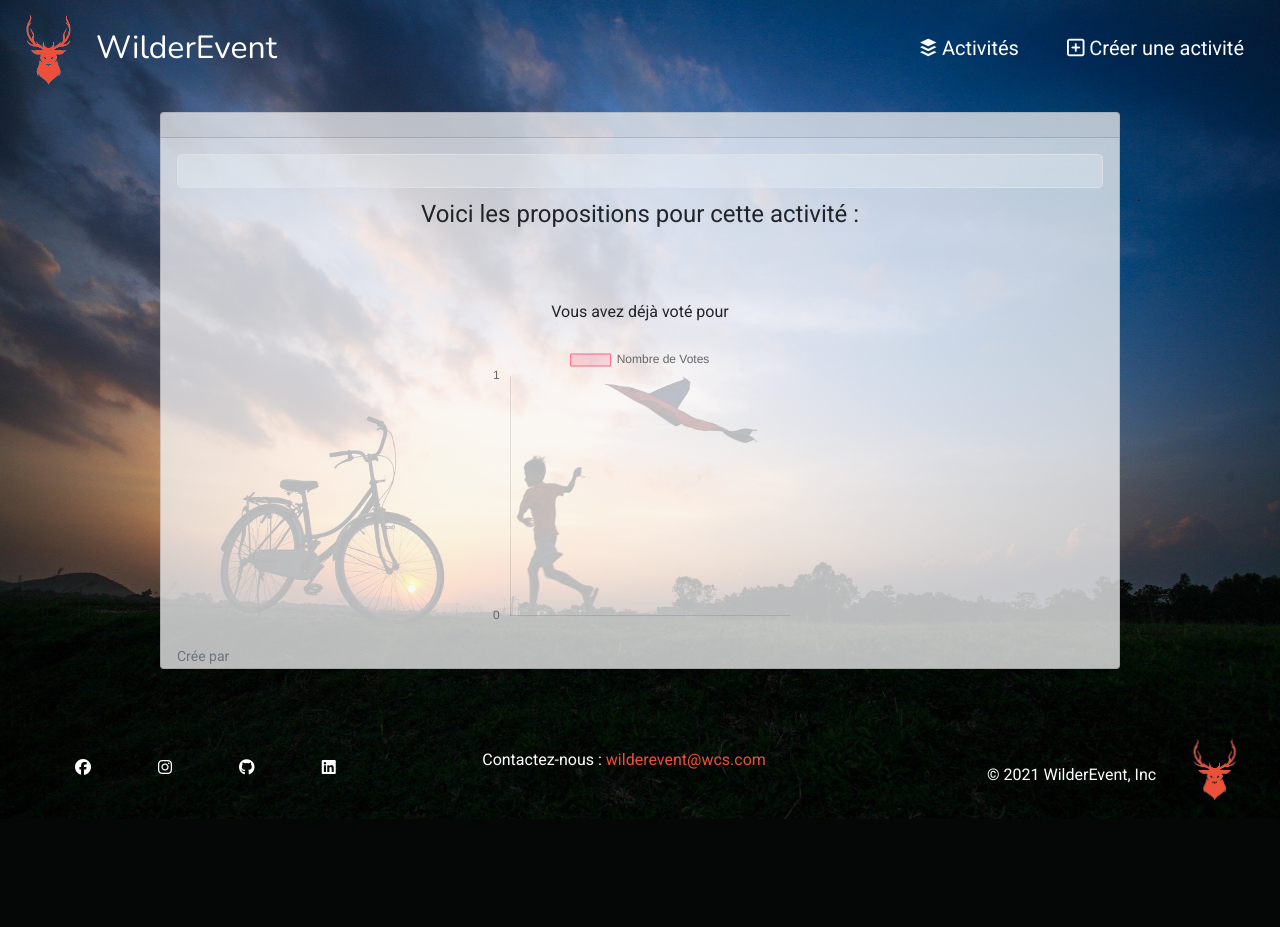
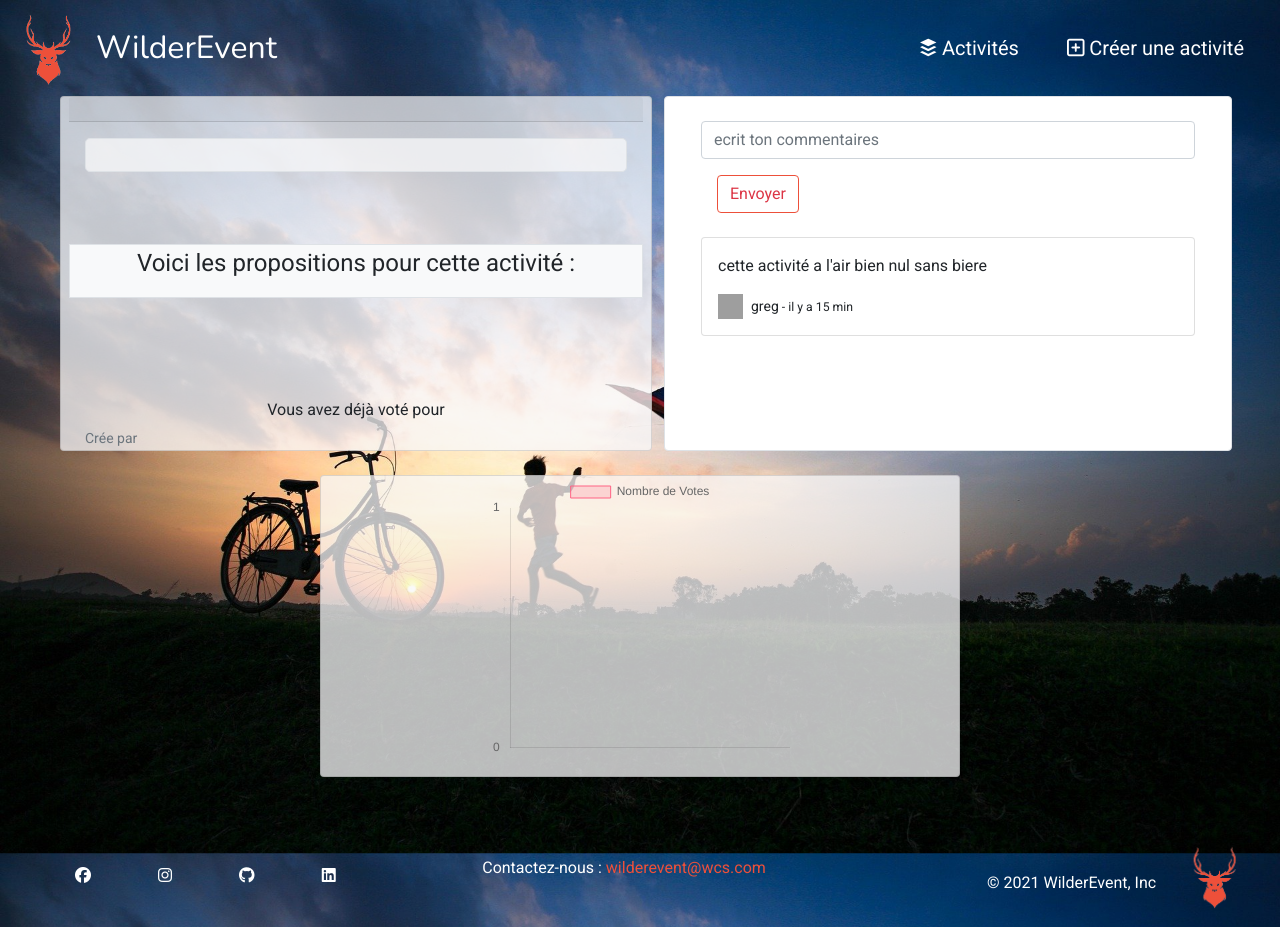
Before and after one commit to WildCodeSchool/bordeaux-p2-202109-damieux, a PHP site: template src/View/Activity/show.html.twig in a window 1280 px wide. Before the commit the page ends 819 px from the top, so only its background shows below. Run offline with PHP 8.4, Linux system fonts and the light colour scheme; the template is opened without the code that fills it, so the values that code supplies are empty; some libraries are stand-ins or nearby versions; grey boxes are pictures that could not be loaded.

Commit message:
showactivity front

```diff
--- a/src/View/Activity/show.html.twig
+++ b/src/View/Activity/show.html.twig
@@ -4,30 +4,37 @@
     {{parent()}} - {{ activity.title }}
 {% endblock %}
 
+
 {% block content %}
+
     {% if session.register is not empty %}
         <div class="d-flex justify-content-end mt-5 mx-4 text-white">
             <p>Connecté en tant que {{ session.register.firstname }} {{ session.register.lastname }}</p>
         </div>
     {% endif %}
-    <div class="card mt-3 col col-lg-4 col-md-6 col-sm-10 m-auto w-75 bg-light bg-opacity-75">
+ <div class="row row-cols-1 row-cols-md-2 g-3 mx-5">
+        <div class="card mt-3 mb-4  m-auto  bg-light bg-opacity-75 ">
                <div class="card-header text-center">
                   <h1>{{ activity.title }}</h1>
                </div>
-        <div class="card-body text-dark ">
-            <div class="fs-6 text-center border rounded-3 mb-2 bg-light p-2 text-dark bg-opacity-25">
+                    <div class="card-body text-dark  ">
+                       <div class="fs-6 text-center border rounded-3 mb-2 bg-light p-2 text-dark bg-opacity-75  " >
                            <p>{{ activity.description }}</p>
                        </div>
-            <div class="text-center fs-4">
+                    </div>
+            <div class=" text-center fs-4 border bg-light mt-5 mb-5   " >
                 <p>Voici les propositions pour cette activité :</p>
             </div>
+            <div class="d-flex justify-content-center">
                 {% for error in errors %}
                     <div class="m-auto text-center">
                         <p class="text-danger">{{ error }}</p>
                     </div>
+
                 {% endfor %}
-            <div class="d-flex justify-content-center">
+
                 <form action="" method="post" class="m-1">
+
                     {% for propose in proposes %}
                         <label class="btn btn-outline-danger rounded pill vote mx-3 mt-3" for={{propose.id}}>{{ propose.content }}</label>
                         <input id={{propose.id}} class='d-none' type="checkbox" value="{{ propose.id }}" name=answers[]>
@@ -41,14 +48,58 @@
                     </div>
                 </form>
             </div>
-        </div>
-        <div>
-            <canvas id="myChart" width="300" height="300" data-count="{{ vote_count_by_answer|join(',') }}" data-answers="{{ chart_proposes|join(',') }}"></canvas>
-        </div>
             <div class="d-flex justify-content-start mx-3 ">
                 <a class="text-decoration-none text-muted" href="/user/profil?id={{ user_data.id }}"><small>Crée par {{ user_data.firstname }} {{ user_data.lastname }}</small></a>
             </div>
          </div>
+
+
+
+
+            <div class=" row d-flex justify-content-center col-md-8 col-lg-6  mt-3 mb-4">
+                <div class="card shadow-0 border " >
+                    <div class="card-body p-4  ">
+                        <div class="form-outline mb-4">
+                            <input type="text" id="addANote" class="form-control" placeholder="ecrit ton commentaires"/>
+                            <button class="btn btn-outline-danger rounded pill vote mx-3 mt-3" type="button">Envoyer</button>
+                        </div>
+                        <div class="card mb-4">
+                            <div class="card-body">
+                                <p>cette activité a l'air bien nul sans biere</p>
+
+                                <div class="d-flex justify-content-between">
+                                    <div class="d-flex flex-row align-items-center">
+                                        <img
+                                                src="https://mdbootstrap.com/img/Photos/Avatars/img%20(32).jpg"
+                                                alt="avatar"
+                                                width="25"
+                                                height="25"
+                                        />
+                                        <p class="small mb-0 ms-2">greg<span class="small"> - il y a 15 min</span></p>
+                                    </div>
+                                </div>
+                            </div>
+                        </div>
+
+                     </div>
+                   </div>
+            </div>
+  </div>
+
+
+      <div class ="card bg-light bg-opacity-75  w-50 m-auto">
+
+
+             <div>
+                <canvas id="myChart" width="300" height="300" data-count="{{ vote_count_by_answer|join(',') }}" data-answers="{{ chart_proposes|join(',') }}"></canvas>
+             </div>
+
+      </div>
+
+
+
+
+
 {% endblock %}
 {% block javascript %}
 <script src="https://cdnjs.cloudflare.com/ajax/libs/Chart.js/3.6.0/chart.min.js"></script>
```
Lines whose indentation alone changed are shown as unchanged.
